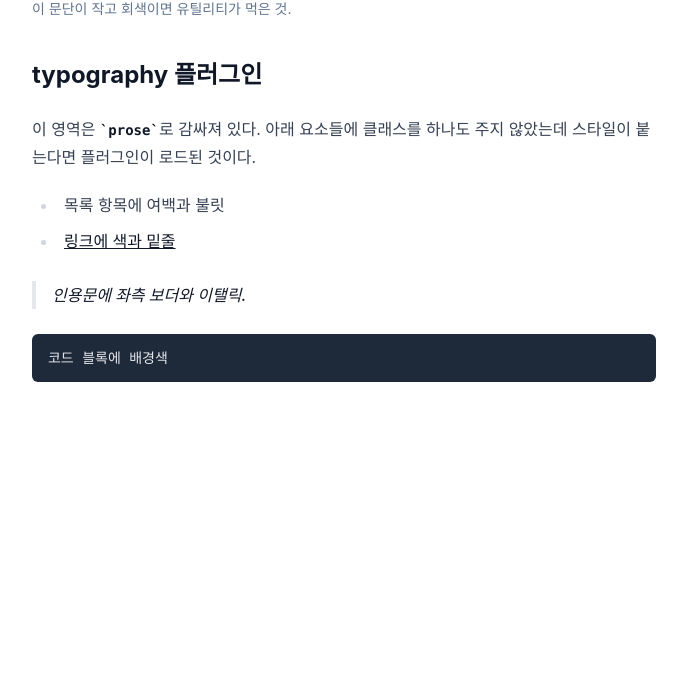
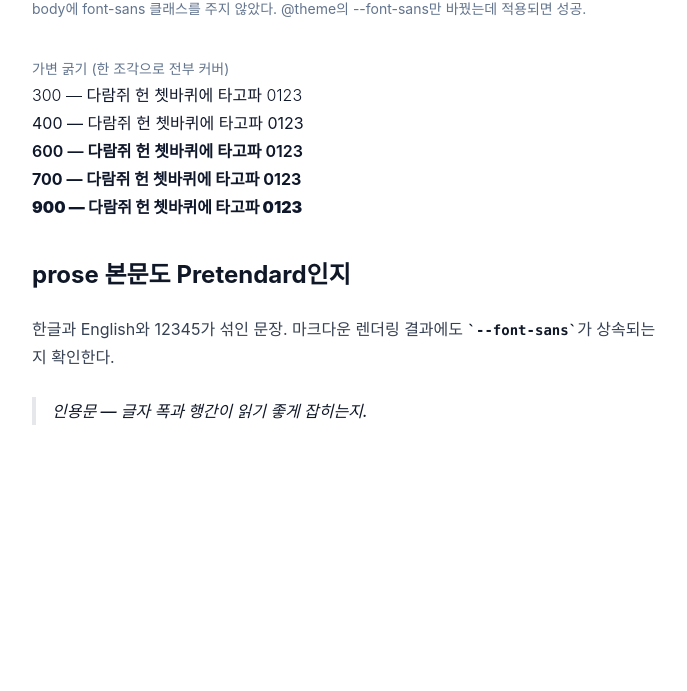
Before and after one commit to kiwonbyun/kiwon-blog, an Astro site: page / in a window 1280 px wide. Shown: the part 109-800 px from the top of the page, without its empty margins (296-983 px from the left). Built offline with nearby package versions, Linux system fonts and the light colour scheme; Astro itself is replaced by a stand-in of ours; a web font is replaced by a local one.

Commit message:
feat: Pretendard Variable dynamic subset 적용
- pretendard를 devDependency로 설치 (빌드 입력, 런타임 의존 아님)
- global.css의 @theme에서 --font-sans를 덮어써 문서 전체와 prose에 동시 적용
- 폰트 CSS는 index.astro에서 별도 import
  global.css 안에서 @import하면 Tailwind가 인라인하며
  url(./woff2-dynamic-subset/...) 상대경로가 깨질 수 있음

실측: 한국어 글 972자 → 조각 12/92개, 307KB (통짜 1.96MB의 15%).
조각이 빈도순으로 나뉘어 글이 길어져도 전송량이 거의 불변.

Co-Authored-By: Claude Opus 5 (1M context) <noreply@anthropic.com>

```diff
--- a/PLAN.md
+++ b/PLAN.md
@@ -78,6 +78,7 @@ git config는 `--local`로 설정하므로 전역 회사 설정에 영향이 없
 | Fonts API | stable(`fontProviders.*` + `<Font>`)이지만 **이번엔 쓰지 않는다** — 자체 `@font-face`를 생성해 dynamic subset의 unicode-range 분할과 충돌 |
 | Pretendard 패키지 | `pretendard@1.3.9`. `@fontsource/pretendard@5.3.0`도 있으나 variable 버전이 없어 미채택 |
 | dynamic subset 실측 | `dist/web/variable/pretendardvariable-dynamic-subset.css` = 56KB, `@font-face` 92개, woff2 92개 합계 **2.82MB** |
+| **전송량 실측 (3단계에서 측정)** | 한국어 기술 블로그 글 972자(고유 문자 243개) → **조각 12개 / 307KB**. 통짜 variable(2007KB) 대비 **15%**. 조각이 빈도순으로 나뉘어 있어 글이 길어져도 전송량이 거의 늘지 않는다(113자 테스트 페이지도 311KB로 사실상 동일) |
 | 폰트 CSS 내용 | `font-family: 'Pretendard Variable'`, `font-weight: 45 920`(가변), `font-display: swap` **이미 포함** |
 | Cloudflare 정적 배포 | **어댑터 불필요.** static output은 `dist/`를 그대로 올림 |
 
--- a/package.json
+++ b/package.json
@@ -19,5 +19,8 @@
   },
   "allowScripts": {
     "esbuild": true
+  },
+  "devDependencies": {
+    "pretendard": "^1.3.9"
   }
 }
--- a/src/pages/index.astro
+++ b/src/pages/index.astro
@@ -1,4 +1,9 @@
 ---
+// 폰트 CSS는 global.css 안에서 @import 하지 않는다.
+// Tailwind가 @import를 인라인하면서 url(./woff2-dynamic-subset/...) 상대경로가
+// global.css 기준으로 재해석돼 깨질 수 있다. Vite가 각 CSS를 독립 처리하도록 분리.
+// (5단계에서 BaseLayout.astro로 이동 예정)
+import 'pretendard/dist/web/variable/pretendardvariable-dynamic-subset.css';
 import '../styles/global.css';
 ---
 
@@ -8,24 +13,33 @@ import '../styles/global.css';
 		<link rel="icon" type="image/svg+xml" href="/favicon.svg" />
 		<meta name="viewport" content="width=device-width" />
 		<meta name="generator" content={Astro.generator} />
-		<title>Tailwind 동작 확인</title>
+		<title>폰트 · Tailwind 동작 확인</title>
 	</head>
 	<body class="bg-white text-slate-900 dark:bg-slate-900 dark:text-slate-100">
 		<main class="mx-auto max-w-2xl px-6 py-16">
-			<!-- Tailwind 유틸리티 검증 -->
-			<h1 class="text-3xl font-bold tracking-tight">Tailwind 유틸리티</h1>
-			<p class="mt-2 text-sm text-slate-500">이 문단이 작고 회색이면 유틸리티가 먹은 것.</p>
+			<h1 class="text-3xl font-bold tracking-tight">Pretendard 적용 확인</h1>
+			<p class="mt-2 text-sm text-slate-500">
+				body에 font-sans 클래스를 주지 않았다. @theme의 --font-sans만 바꿨는데 적용되면 성공.
+			</p>
 
-			<!-- typography 플러그인 검증: prose 안의 요소는 클래스 없이도 스타일이 붙어야 함 -->
+			<!-- 가변 폰트 확인: 45~920 범위이므로 어느 굵기든 추가 다운로드가 없다 -->
+			<section class="mt-10 space-y-1">
+				<h2 class="text-sm text-slate-500">가변 굵기 (한 조각으로 전부 커버)</h2>
+				<p class="font-light">300 — 다람쥐 헌 쳇바퀴에 타고파 0123</p>
+				<p class="font-normal">400 — 다람쥐 헌 쳇바퀴에 타고파 0123</p>
+				<p class="font-semibold">600 — 다람쥐 헌 쳇바퀴에 타고파 0123</p>
+				<p class="font-bold">700 — 다람쥐 헌 쳇바퀴에 타고파 0123</p>
+				<p class="font-black">900 — 다람쥐 헌 쳇바퀴에 타고파 0123</p>
+			</section>
+
+			<!-- 한글/영문/숫자 혼용: 서로 다른 unicode-range 조각을 요청하게 된다 -->
 			<article class="prose dark:prose-invert mt-10">
-				<h2>typography 플러그인</h2>
-				<p>이 영역은 <code>prose</code>로 감싸져 있다. 아래 요소들에 클래스를 하나도 주지 않았는데 스타일이 붙는다면 플러그인이 로드된 것이다.</p>
-				<ul>
-					<li>목록 항목에 여백과 불릿</li>
-					<li><a href="#">링크에 색과 밑줄</a></li>
-				</ul>
-				<blockquote>인용문에 좌측 보더와 이탤릭.</blockquote>
-				<pre><code>코드 블록에 배경색</code></pre>
+				<h2>prose 본문도 Pretendard인지</h2>
+				<p>
+					한글과 English와 12345가 섞인 문장. 마크다운 렌더링 결과에도
+					<code>--font-sans</code>가 상속되는지 확인한다.
+				</p>
+				<blockquote>인용문 — 글자 폭과 행간이 읽기 좋게 잡히는지.</blockquote>
 			</article>
 		</main>
 	</body>
--- a/src/styles/global.css
+++ b/src/styles/global.css
@@ -1,2 +1,17 @@
 @import "tailwindcss";
 @plugin "@tailwindcss/typography";
+
+@theme {
+  /*
+   * Tailwind 기본 시스템 폰트 스택을 Pretendard로 교체한다.
+   * Preflight가 html에 font-family: var(--default-font-family)를 걸고
+   * --default-font-family는 --font-sans를 참조하므로,
+   * 이 한 줄로 문서 전체와 prose 본문이 동시에 적용된다.
+   *
+   * dynamic subset은 preload가 불가능해(빌드 타임에 필요한 조각을 알 수 없음)
+   * 폰트 도착 전 fallback이 실제로 보인다. 한글 시스템 폰트를 앞에 둬서
+   * 교체 시점의 글자 폭 차이를 줄인다.
+   */
+  --font-sans: 'Pretendard Variable', -apple-system, BlinkMacSystemFont,
+    'Apple SD Gothic Neo', 'Malgun Gothic', system-ui, sans-serif;
+}
```
Also changed, not shown: 1 other file.
